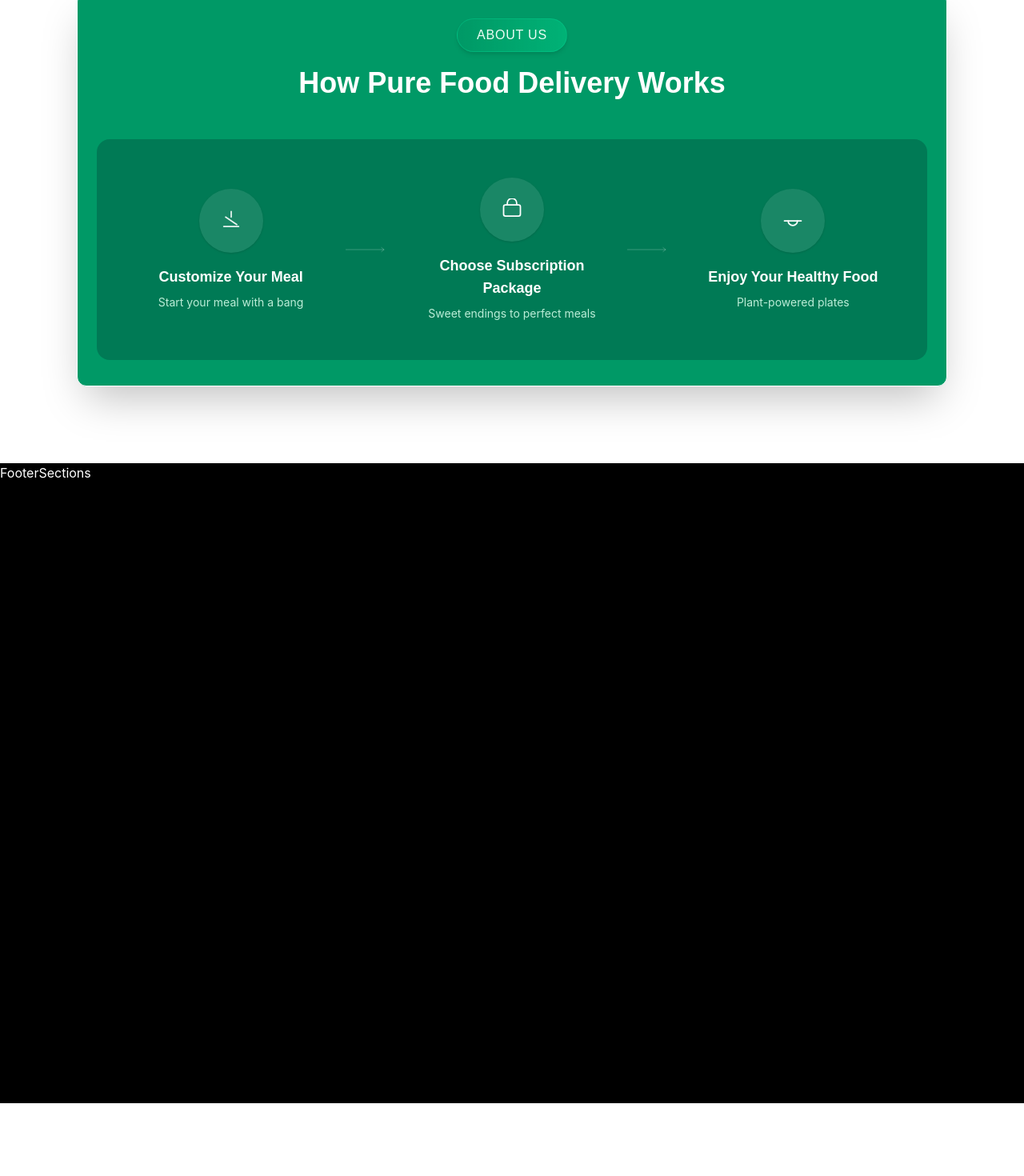
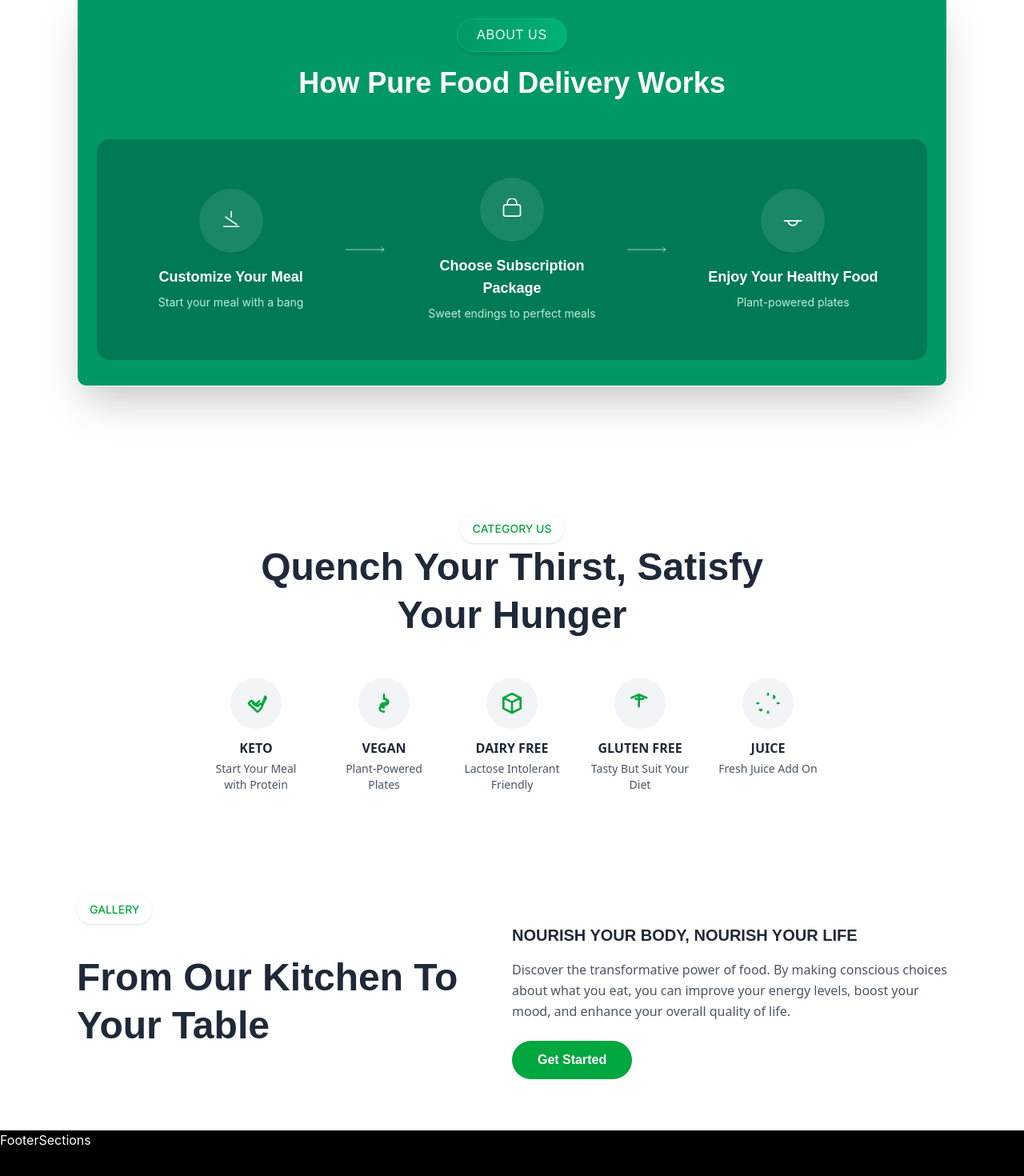
Before and after one commit to ajardeen/LunchBox, a React (Vite) app: page / in a window 1280 px wide. Shown: the part 906-2376 px from the top of the page at 80% size. Before the commit the page ends 2285 px from the top, so only its background shows below. Built offline with nearby package versions, Linux system fonts and the light colour scheme.

Commit message:
push category page UI updation

```diff
--- a/src/App.jsx
+++ b/src/App.jsx
@@ -6,6 +6,7 @@ import HeroSection from "./sections/HeroSection/HeroSection";
 import { ReactLenis } from "lenis/react";
 import Lenis from "lenis";
 import { motion } from "framer-motion";
+import FoodCategory from "./sections/AboutSection/Category";
 
 function App() {
   useEffect(() => {
@@ -41,6 +42,7 @@ function App() {
           transition={{ duration: 0.8 }}
           >
           <AboutSection />
+          <FoodCategory/>
         </motion.div>
         <motion.div
           initial={{ y: 50, opacity: 0 }}
--- a/src/sections/AboutSection/AboutSection.jsx
+++ b/src/sections/AboutSection/AboutSection.jsx
@@ -47,10 +47,23 @@ export default function AboutSection() {
             {/* Arrow (md & up) */}
       <div className="hidden md:flex items-center" aria-hidden>
   <svg className="w-16 h-6" viewBox="0 0 200 24" fill="none" xmlns="http://www.w3.org/2000/svg">
-                <path d="M0 12h150" stroke="rgba(255,255,255,0.35)" strokeWidth="2" strokeLinecap="round" />
-                <path d="M140 4l10 8-10 8" fill="none" stroke="rgba(255,255,255,0.35)" strokeWidth="2" strokeLinecap="round" strokeLinejoin="round" />
+    <path
+      d="M0 12h150"
+      stroke="white"
+      strokeWidth="2"
+      strokeLinecap="round"
+    />
+    <path
+      d="M140 4l10 8-10 8"
+      fill="none"
+      stroke="white"
+      strokeWidth="2"
+      strokeLinecap="round"
+      strokeLinejoin="round"
+    />
   </svg>
 </div>
+
 
             {/* Step 2 */}
             <article className="flex-1 flex flex-col items-center text-center">
@@ -69,8 +82,20 @@ export default function AboutSection() {
             {/* Arrow (md & up) */}
          <div className="hidden md:flex items-center" aria-hidden>
   <svg className="w-16 h-6" viewBox="0 0 200 24" fill="none" xmlns="http://www.w3.org/2000/svg">
-                <path d="M0 12h150" stroke="rgba(255,255,255,0.35)" strokeWidth="2" strokeLinecap="round" />
-                <path d="M140 4l10 8-10 8" fill="none" stroke="rgba(255,255,255,0.35)" strokeWidth="2" strokeLinecap="round" strokeLinejoin="round" />
+    <path
+      d="M0 12h150"
+      stroke="white"
+      strokeWidth="2"
+      strokeLinecap="round"
+    />
+    <path
+      d="M140 4l10 8-10 8"
+      fill="none"
+      stroke="white"
+      strokeWidth="2"
+      strokeLinecap="round"
+      strokeLinejoin="round"
+    />
   </svg>
 </div>
 
--- /dev/null
+++ b/src/sections/AboutSection/Category.jsx
@@ -0,0 +1,93 @@
+import React from 'react';
+
+const FoodCategory = () => {
+  return (
+    <div className="min-h-screen bg-white font-sans">
+      {/* Category Section */}
+      <section className="py-16 text-center">
+        <button className="bg-white font-runde shadow text-green-600 uppercase text-sm font-medium px-4 py-2 rounded-3xl border-green-500  hover:bg-green-50 transition">Category Us
+
+        </button>
+        <h2 className="text-4xl md:text-5xl font-extrabold text-gray-800 leading-tight">
+          Quench Your Thirst, Satisfy <br /> Your Hunger
+        </h2>
+
+        <div className="flex flex-wrap justify-center mt-12 gap-8">
+          {/* Keto */}
+          <div className="flex flex-col items-center w-32">
+            <div className="bg-gray-100 rounded-full p-4 mb-3">
+              {/* Placeholder for Keto Icon */}
+              <svg className="w-8 h-8 text-green-600" fill="none" stroke="currentColor" viewBox="0 0 24 24" xmlns="http://www.w3.org/2000/svg"><path strokeLinecap="round" strokeLinejoin="round" strokeWidth="2" d="M9 12l2 2 4-4m5.618-4.275a1.912 1.912 0 010 2.694L16.293 17.5l-2.121 2.121a1 1 0 01-1.414 0l-2.121-2.121L5.657 12.879a1 1 0 010-1.414L7.07 10.05a1 1 0 011.414 0l4.243 4.243a1 1 0 001.414 0l1.414-1.414a1 1 0 011.414 0l.707.707z"></path></svg>
+            </div>
+            <p className="font-semibold text-gray-800">KETO</p>
+            <p className="text-sm text-gray-600 mt-1 text-center">Start Your Meal with Protein</p>
+          </div>
+
+          {/* Vegan */}
+          <div className="flex flex-col items-center w-32">
+            <div className="bg-gray-100 rounded-full p-4 mb-3">
+              {/* Placeholder for Vegan Icon */}
+              <svg className="w-8 h-8 text-green-600" fill="none" stroke="currentColor" viewBox="0 0 24 24" xmlns="http://www.w3.org/2000/svg"><path strokeLinecap="round" strokeLinejoin="round" strokeWidth="2" d="M12 8c1.657 0 3 .895 3 2s-1.343 2-3 2-3 .895-3 2 1.343 2 3 2m0-8c2.21 0 4 1.343 4 3s-1.79 3-4 3-4 1.343-4 3 1.79 3 4 3m0-12V5h.01M12 4v.01"></path></svg>
+            </div>
+            <p className="font-semibold text-gray-800">VEGAN</p>
+            <p className="text-sm text-gray-600 mt-1 text-center">Plant-Powered Plates</p>
+          </div>
+
+          {/* Dairy Free */}
+          <div className="flex flex-col items-center w-32">
+            <div className="bg-gray-100 rounded-full p-4 mb-3">
+              {/* Placeholder for Dairy Free Icon */}
+              <svg className="w-8 h-8 text-green-600" fill="none" stroke="currentColor" viewBox="0 0 24 24" xmlns="http://www.w3.org/2000/svg"><path strokeLinecap="round" strokeLinejoin="round" strokeWidth="2" d="M20 7l-8-4-8 4m16 0l-8 4m8-4v10l-8 4m0-10L4 7m8 4v10M4 7v10l8 4"></path></svg>
+            </div>
+            <p className="font-semibold text-gray-800">DAIRY FREE</p>
+            <p className="text-sm text-gray-600 mt-1 text-center">Lactose Intolerant Friendly</p>
+          </div>
+
+          {/* Gluten Free */}
+          <div className="flex flex-col items-center w-32">
+            <div className="bg-gray-100 rounded-full p-4 mb-3">
+              {/* Placeholder for Gluten Free Icon */}
+              <svg className="w-8 h-8 text-green-600" fill="none" stroke="currentColor" viewBox="0 0 24 24" xmlns="http://www.w3.org/2000/svg"><path strokeLinecap="round" strokeLinejoin="round" strokeWidth="2" d="M4 7l7-3 7 3m-7 0v8m0-8V4m0 4h4m-4 0H8"></path></svg>
+            </div>
+            <p className="font-semibold text-gray-800">GLUTEN FREE</p>
+            <p className="text-sm text-gray-600 mt-1 text-center">Tasty But Suit Your Diet</p>
+          </div>
+
+          {/* Juice */}
+          <div className="flex flex-col items-center w-32">
+            <div className="bg-gray-100 rounded-full p-4 mb-3">
+              {/* Placeholder for Juice Icon */}
+              <svg className="w-8 h-8 text-green-600" fill="none" stroke="currentColor" viewBox="0 0 24 24" xmlns="http://www.w3.org/2000/svg"><path strokeLinecap="round" strokeLinejoin="round" strokeWidth="2" d="M12 3v1m0 16v1m9-9h1M3 12H2m15.39-4.81l.71-.71M5.89 18.11l-.71.71m-.71-.71l.71.71M18.11 5.89l-.71-.71"></path></svg>
+            </div>
+            <p className="font-semibold text-gray-800">JUICE</p>
+            <p className="text-sm text-gray-600 mt-1 text-center">Fresh Juice Add On</p>
+          </div>
+        </div>
+      </section>
+
+      {/* From Our Kitchen Section */}
+      <section className="py-16 px-6 md:px-24">
+     <button className="bg-white font-runde text-green-600 uppercase text-sm font-medium px-4 py-2 rounded-3xl border-green-500 shadow hover:bg-green-50 transition">
+  Gallery
+</button>
+
+        <div className="flex flex-col md:flex-row justify-between items-start md:items-center">
+          <h2 className="text-4xl md:text-5xl font-extrabold text-gray-800 leading-tight mb-8 md:mb-0">
+            From Our Kitchen To <br /> Your Table
+          </h2>
+          <div className="md:w-1/2">
+            <h3 className="text-xl font-bold text-gray-800 mb-4">NOURISH YOUR BODY, NOURISH YOUR LIFE</h3>
+            <p className="text-gray-600 leading-relaxed mb-6">
+              Discover the transformative power of food. By making conscious choices about what you eat, you can improve your energy levels, boost your mood, and enhance your overall quality of life.
+            </p>
+            <button className="bg-green-600 hover:bg-green-700 text-white font-bold py-3 px-8 rounded-full transition duration-300">
+              Get Started
+            </button>
+          </div>
+        </div>
+      </section>
+    </div>
+  );
+};
+
+export default FoodCategory;
```
Lines whose indentation alone changed are shown as unchanged.
